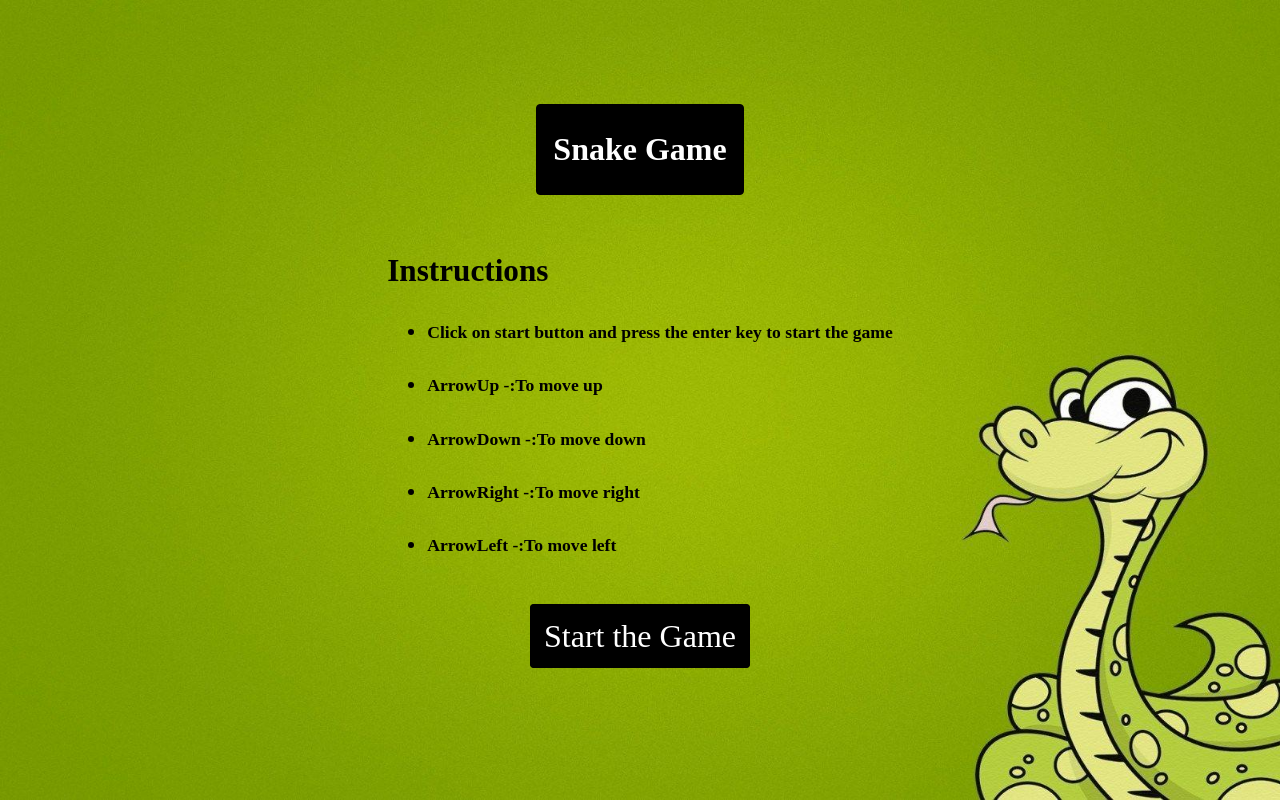
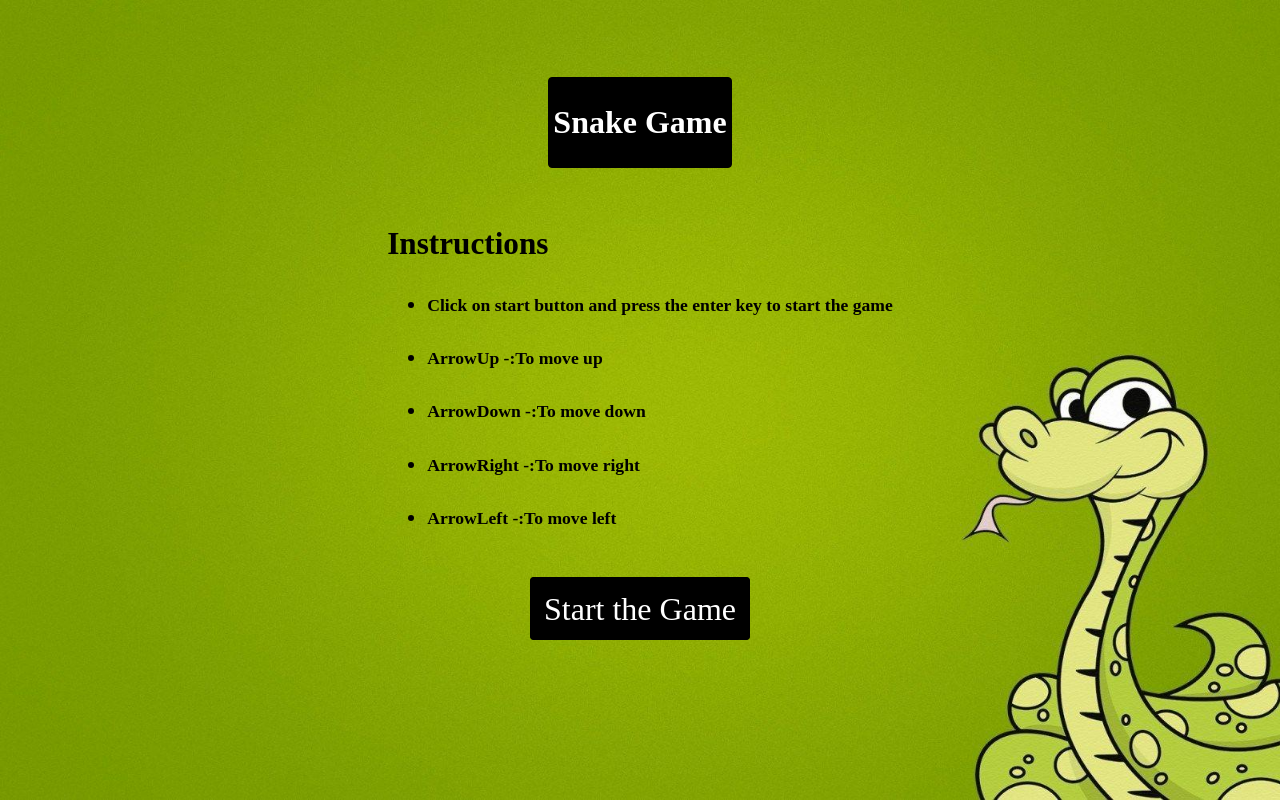
Before and after one commit to dhruv2981/SnakeGame, a plain HTML site: page index.html in a window 1280 px wide. Drawn offline with Linux system fonts and the light colour scheme.

Commit message:
css changes

```diff
--- a/index.html
+++ b/index.html
@@ -8,6 +8,7 @@
     <link rel="stylesheet" href="styles/rules.css">
 </head>
 <body>
+    <div class="content">
     <div class="top"><h1>Snake Game</h1></div>
     <div class="ins">
         <h2>Instructions</h2>
@@ -23,7 +24,7 @@
     </div>
     <div class="butt">
         <a href="game.html" class="start" >Start the Game</a>
-    </div>
+    </div></div>
 
 </body>
 </html>
--- a/styles/rules.css
+++ b/styles/rules.css
@@ -5,21 +5,26 @@ body{
     background-repeat:no-repeat;
     /* max-height:100vh;   */
     background-size:105vw 100vh;
+
+
+
+}
+.content{
     display:flex;
     align-items: center;
     flex-direction: column;
     justify-content: center;
-    padding:1rem;
-
+    padding:0.3rem;
 
 }
+
 .top{
-    margin-top:5rem;
+    margin-top:4rem;
     border:0.05rem solid black;
     border-radius:4px;
     background-color:black;
     color:white;
-    padding:0.3rem 1rem 0.3rem 1rem;
+    padding:0.3rem 0.3rem 0.3rem 0.3rem;
 }
 .ins{
     margin:2rem 0rem 2rem 0rem;
```
